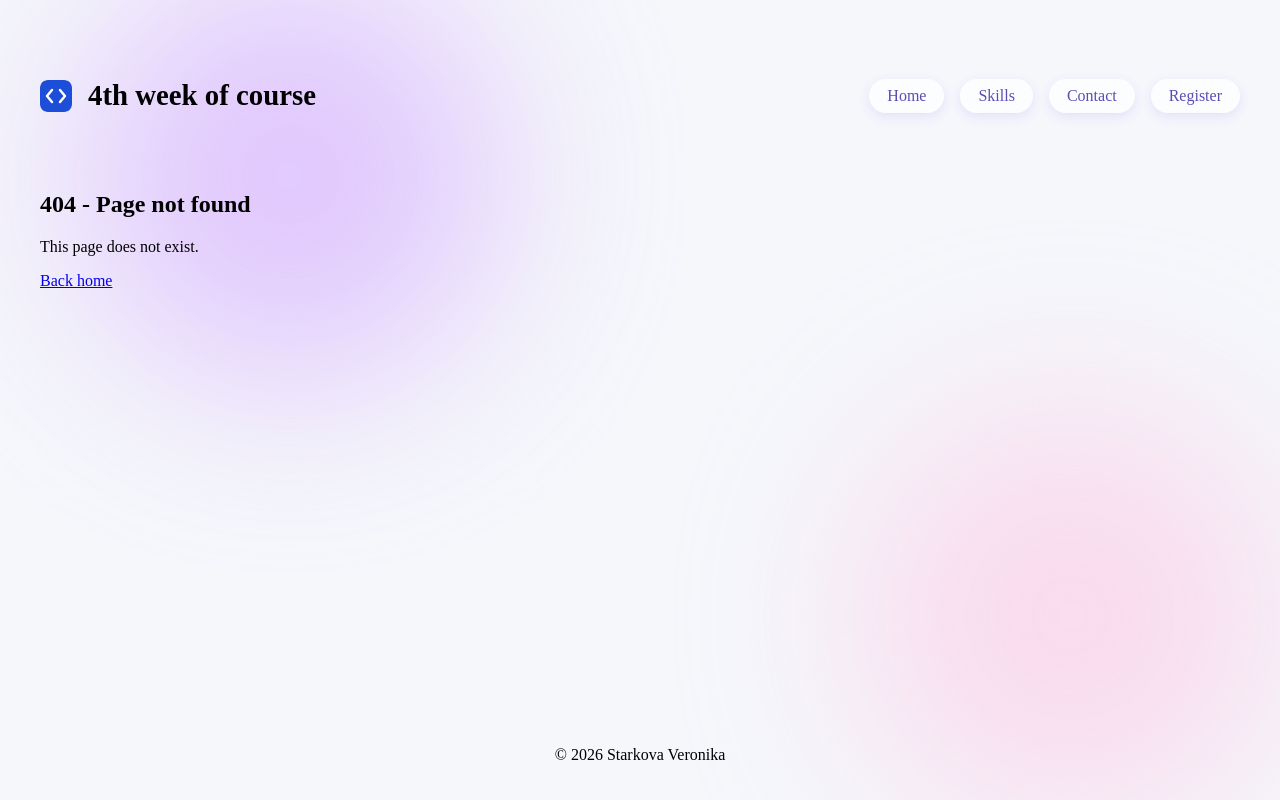
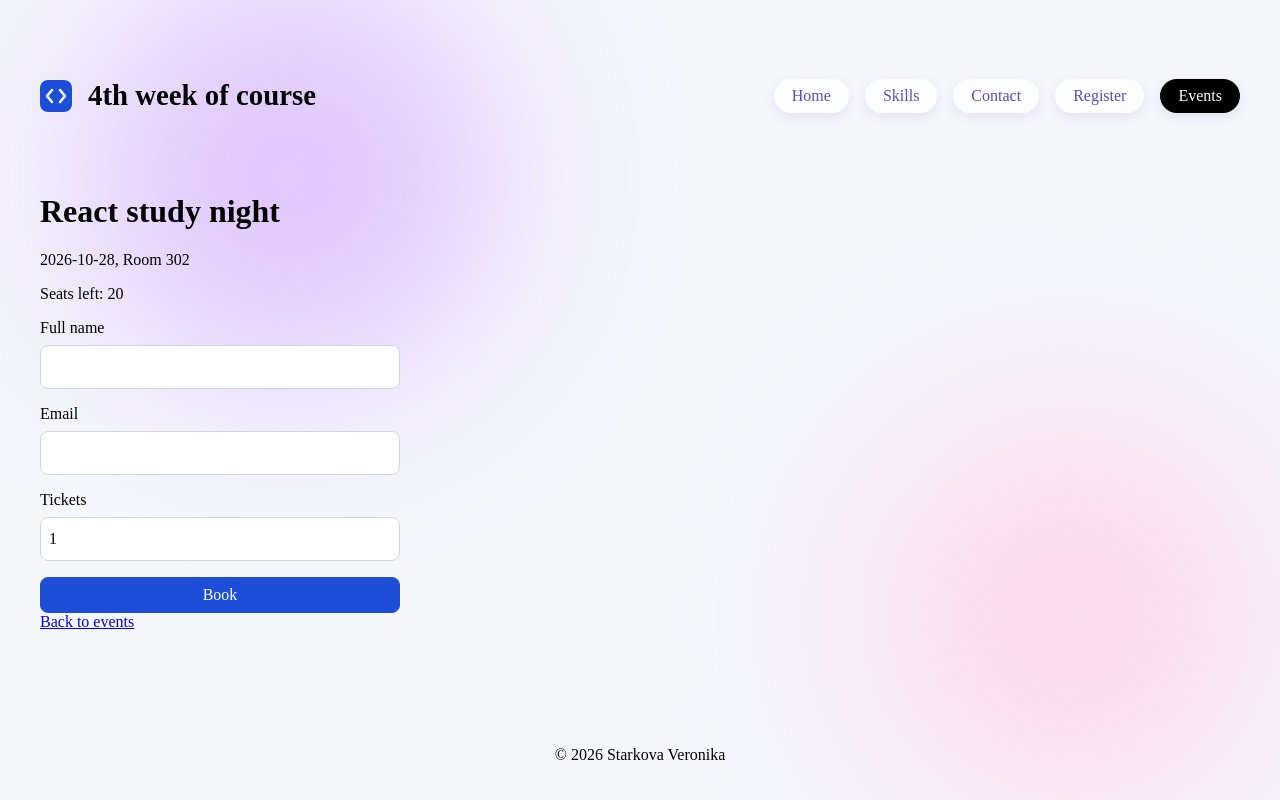
Before and after one commit to uxitoss/iwamad-practice, a React (Vite) app: page /events/1 in a window 1280 px wide. Before the commit this address had no page. Built offline with nearby package versions, Linux system fonts and the light colour scheme.

Commit message:
Week 7: sign-up form, validator and tests

```diff
--- a/src/App.tsx
+++ b/src/App.tsx
@@ -4,6 +4,8 @@ import HomePage from './pages/HomePage';
 import SkillsPage from './pages/SkillsPage';
 import ContactPage from './pages/ContactPage';
 import RegisterPage from './pages/RegisterPage';
+import EventsPage from './pages/EventsPage';
+import EventDetailsPage from './pages/EventDetailsPage';
 import NotFoundPage from './pages/NotFoundPage';
 
 function App() {
@@ -14,6 +16,8 @@ function App() {
         <Route path="skills" element={<SkillsPage />} />
         <Route path="contact" element={<ContactPage />} />
         <Route path="register" element={<RegisterPage />} />
+        <Route path="events" element={<EventsPage />} />
+        <Route path="events/:eventId" element={<EventDetailsPage />} />
         <Route path="*" element={<NotFoundPage />} />
       </Route>
     </Routes>
--- /dev/null
+++ b/src/components/EventCard.tsx
@@ -0,0 +1,21 @@
+import { Link } from 'react-router';
+import Card from './ui/Card';
+import Tag from './ui/Tag';
+import type { CampusEvent } from '../data/events';
+
+type EventCardProps = {
+  event: CampusEvent;
+};
+
+function EventCard({ event }: EventCardProps) {
+  return (
+    <Card>
+      <h2>{event.title}</h2>
+      <p>{event.date}, {event.place}</p>
+      <Tag label={`${event.seats} seats`} />
+      <Link to={`/events/${event.id}`}>Details</Link>
+    </Card>
+  );
+}
+
+export default EventCard;
--- /dev/null
+++ b/src/components/EventSignupForm.tsx
@@ -0,0 +1,69 @@
+import { useState } from 'react';
+import type { ChangeEvent, FocusEvent, FormEvent } from 'react';
+import Button from './ui/Button';
+import TextField from './ui/TextField';
+import { validateSignup } from '../lib/validateSignup';
+import type { SignupValues } from '../lib/validateSignup';
+import type { CampusEvent } from '../data/events';
+
+type EventSignupFormProps = {
+  event: CampusEvent;
+};
+
+const initialValues: SignupValues = { fullName: '', email: '', tickets: '1' };
+
+function EventSignupForm({ event }: EventSignupFormProps) {
+  const [values, setValues] = useState<SignupValues>(initialValues);
+  const [touched, setTouched] = useState<Partial<Record<keyof SignupValues, boolean>>>({});
+  const [submitAttempted, setSubmitAttempted] = useState(false);
+  const [seatsLeft, setSeatsLeft] = useState(event.seats);
+  const [booked, setBooked] = useState('');
+
+  const errors = validateSignup(values, seatsLeft);
+
+  function handleChange(e: ChangeEvent<HTMLInputElement>) {
+    const { name, value } = e.target;
+    setValues((current) => ({ ...current, [name]: value }));
+  }
+
+  function handleBlur(e: FocusEvent<HTMLInputElement>) {
+    const { name } = e.target;
+    setTouched((current) => ({ ...current, [name]: true }));
+  }
+
+  function handleSubmit(e: FormEvent<HTMLFormElement>) {
+    e.preventDefault();
+    setSubmitAttempted(true);
+    if (Object.keys(errors).length === 0) {
+      const tickets = Number(values.tickets);
+      setSeatsLeft(seatsLeft - tickets);
+      setBooked(`Booked: ${tickets} for ${values.fullName}.`);
+      setValues(initialValues);
+      setTouched({});
+      setSubmitAttempted(false);
+    }
+  }
+
+  function errorFor(field: keyof SignupValues) {
+    return touched[field] || submitAttempted ? errors[field] : undefined;
+  }
+
+  return (
+    <div>
+      <p>Seats left: {seatsLeft}</p>
+      {booked && <p role="status">{booked}</p>}
+      <form className="form" onSubmit={handleSubmit} noValidate>
+        <TextField label="Full name" name="fullName" value={values.fullName}
+          onChange={handleChange} onBlur={handleBlur} error={errorFor('fullName')} />
+        <TextField label="Email" name="email" type="email" value={values.email}
+          onChange={handleChange} onBlur={handleBlur} error={errorFor('email')} />
+        <TextField label="Tickets" name="tickets" type="number" min={1} max={4}
+          value={values.tickets} onChange={handleChange} onBlur={handleBlur}
+          error={errorFor('tickets')} />
+        <Button type="submit">Book</Button>
+      </form>
+    </div>
+  );
+}
+
+export default EventSignupForm;
--- a/src/components/Header.tsx
+++ b/src/components/Header.tsx
@@ -17,6 +17,7 @@ function Header({ title }: HeaderProps) {
         <NavLink to="/skills">Skills</NavLink>
         <NavLink to="/contact">Contact</NavLink>
         <NavLink to="/register">Register</NavLink>
+        <NavLink to="/events">Events</NavLink>
       </nav>
     </header>
   );
--- /dev/null
+++ b/src/data/events.ts
@@ -0,0 +1,8 @@
+export type CampusEvent = { id: number; title: string; date: string; place: string; seats: number };
+
+export const events: CampusEvent[] = [
+  { id: 1, title: 'React study night', date: '2026-10-28', place: 'Room 302', seats: 20 },
+  { id: 2, title: 'Git workshop', date: '2026-10-30', place: 'Room 215', seats: 15 },
+  { id: 3, title: 'Kali Linux lab meetup', date: '2026-11-02', place: 'Lab 4', seats: 3 },
+  { id: 4, title: 'Autumn walk in the mountains', date: '2026-11-05', place: 'Main gate', seats: 30 },
+];
--- /dev/null
+++ b/src/lib/validateSignup.ts
@@ -0,0 +1,23 @@
+export type SignupValues = { fullName: string; email: string; tickets: string };
+export type SignupErrors = Partial<Record<keyof SignupValues, string>>;
+
+export function validateSignup(values: SignupValues, seatsLeft: number): SignupErrors {
+  const errors: SignupErrors = {};
+
+  if (values.fullName.trim().length < 2) {
+    errors.fullName = 'Enter your full name';
+  }
+
+  if (!/^[^\s@]+@[^\s@]+\.[^\s@]+$/.test(values.email)) {
+    errors.email = 'Enter a valid email, like name@example.com';
+  }
+
+  const tickets = Number(values.tickets);
+  if (!Number.isInteger(tickets) || tickets < 1 || tickets > 4) {
+    errors.tickets = 'Choose 1 to 4 tickets';
+  } else if (tickets > seatsLeft) {
+    errors.tickets = `Only ${seatsLeft} seats left`;
+  }
+
+  return errors;
+}
--- /dev/null
+++ b/src/pages/EventDetailsPage.tsx
@@ -0,0 +1,29 @@
+import { Link, useParams } from 'react-router';
+import EventSignupForm from '../components/EventSignupForm';
+import { events } from '../data/events';
+
+function EventDetailsPage() {
+  const { eventId } = useParams();
+  const event = events.find((item) => item.id === Number(eventId));
+
+  if (!event) {
+    return (
+      <div>
+        <h1>Event not found</h1>
+        <p>No event with id {eventId}.</p>
+        <Link to="/events">Back to events</Link>
+      </div>
+    );
+  }
+
+  return (
+    <div>
+      <h1>{event.title}</h1>
+      <p>{event.date}, {event.place}</p>
+      <EventSignupForm key={event.id} event={event} />
+      <Link to="/events">Back to events</Link>
+    </div>
+  );
+}
+
+export default EventDetailsPage;
--- /dev/null
+++ b/src/pages/EventsPage.tsx
@@ -0,0 +1,17 @@
+import EventCard from '../components/EventCard';
+import { events } from '../data/events';
+
+function EventsPage() {
+  return (
+    <div>
+      <h1>Events</h1>
+      <div className="card-grid">
+        {events.map((event) => (
+          <EventCard key={event.id} event={event} />
+        ))}
+      </div>
+    </div>
+  );
+}
+
+export default EventsPage;
--- a/src/styles/ui.css
+++ b/src/styles/ui.css
@@ -56,3 +56,6 @@
 .field input[aria-invalid='true'] { border: 2px solid var(--color-error); }
 .field-error { margin: 0; color: var(--color-error); font-size: 0.875rem; }
 .check { display: flex; align-items: center; gap: var(--space-2); min-height: 44px; }
+
+.card-grid { display: grid; gap: var(--space-4); grid-template-columns: repeat(auto-fill, minmax(200px, 1fr)); }
+.card-grid h2 { margin-top: 0; font-size: 1.25rem; }   .card-grid .card { max-width: none; }
```
Also changed, not shown: 2 other files (tests, documents, lock files or other folders).
